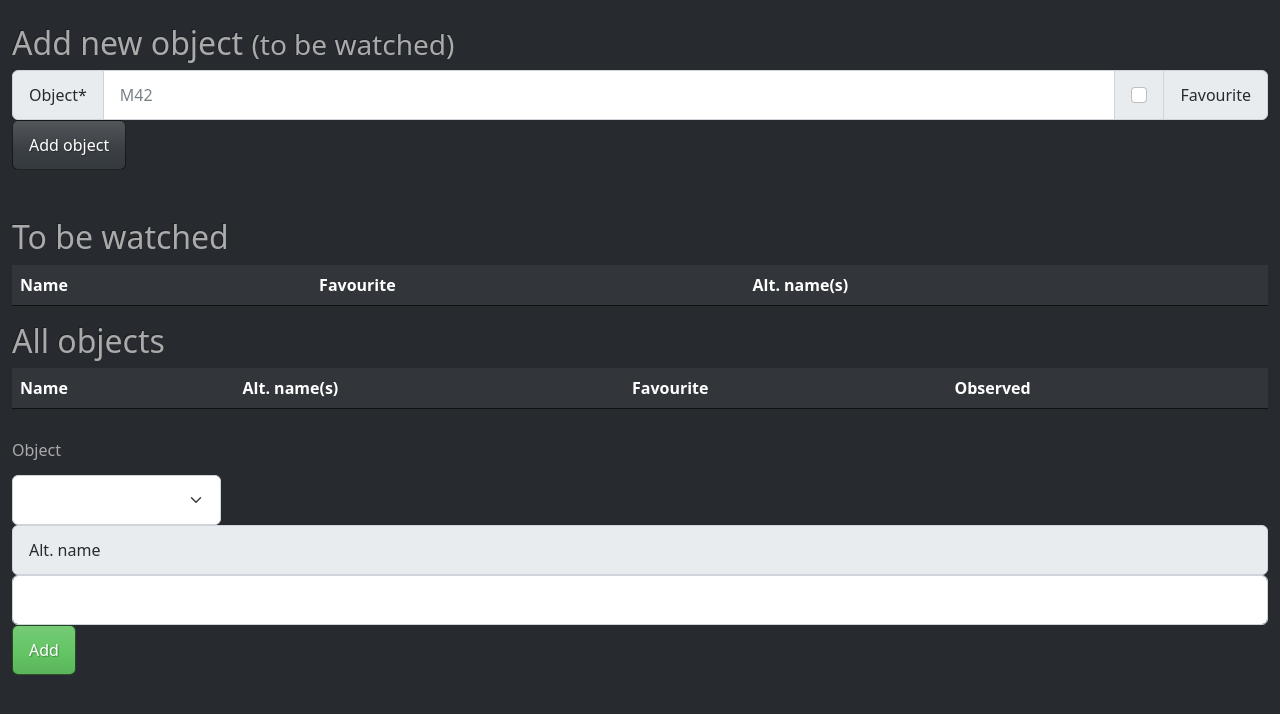
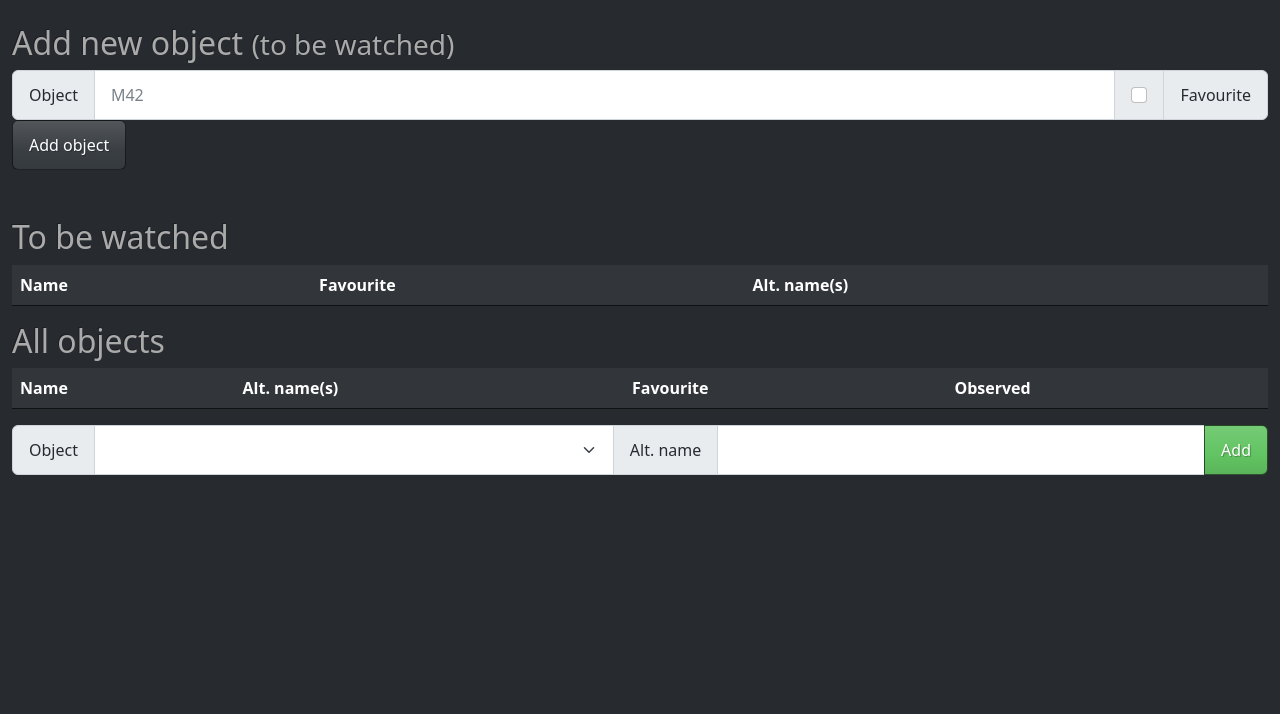
Before and after one commit to DanielAndreasen/astro-log, a Flask app: page /objects in a window 1280 px wide. Shown: the part 58-772 px from the top of the page. Run offline with Flask 3, Linux system fonts and the light colour scheme; the visitor is signed in with stand-in values (Sample User, id 1); lists and menus that the app fills with data are empty; some libraries are stand-ins or nearby versions.

Commit message:
Small adjustments to layout

```diff
--- a/src/astrolog/web/templates/objects.html
+++ b/src/astrolog/web/templates/objects.html
@@ -3,7 +3,7 @@
 <h2>Add new object <small>(to be watched)</small></h2>
 <form class="mb-5" method="POST">
   <div class="input-group">
-    <label for="object" class="input-group-text">Object*</label>
+    <label for="object" class="input-group-text">Object</label>
     <input name="object" type="text" class="form-control" id="object" placeholder="M42">
     <div class="input-group-text">
       <input name="favourite" class="form-check-input mt-0" type="checkbox" value="">
@@ -90,17 +90,17 @@
 </form>
 
 <form action="{{url_for('add_alt_name')}}" method="POST">
-  <label for="object" class="col-sm-1 col-form-label">Object</label>
-  <div class="col-sm-2">
+  <div class="input-group">
+    <label for="object" class="input-group-text">Object</label>
     <select name="object" class="form-select form-control-plaintext" id="object">
       {% for object in objects %}
         <option value="{{object.name}}">{{object.name}}</option>
       {% endfor %}
     </select>
+    <label for="alt-name" class="input-group-text">Alt. name</label>
+    <input name="alt-name" type="text" class="form-control" id="object">
+    <button class="btn btn-success" type="submit">Add</button></td>
   </div>
-  <label for="alt-name" class="input-group-text">Alt. name</label>
-  <input name="alt-name" type="text" class="form-control" id="object">
-  <button class="btn btn-success" type="submit">Add</button></td>
 </form>
 
 {% endblock %}
```
